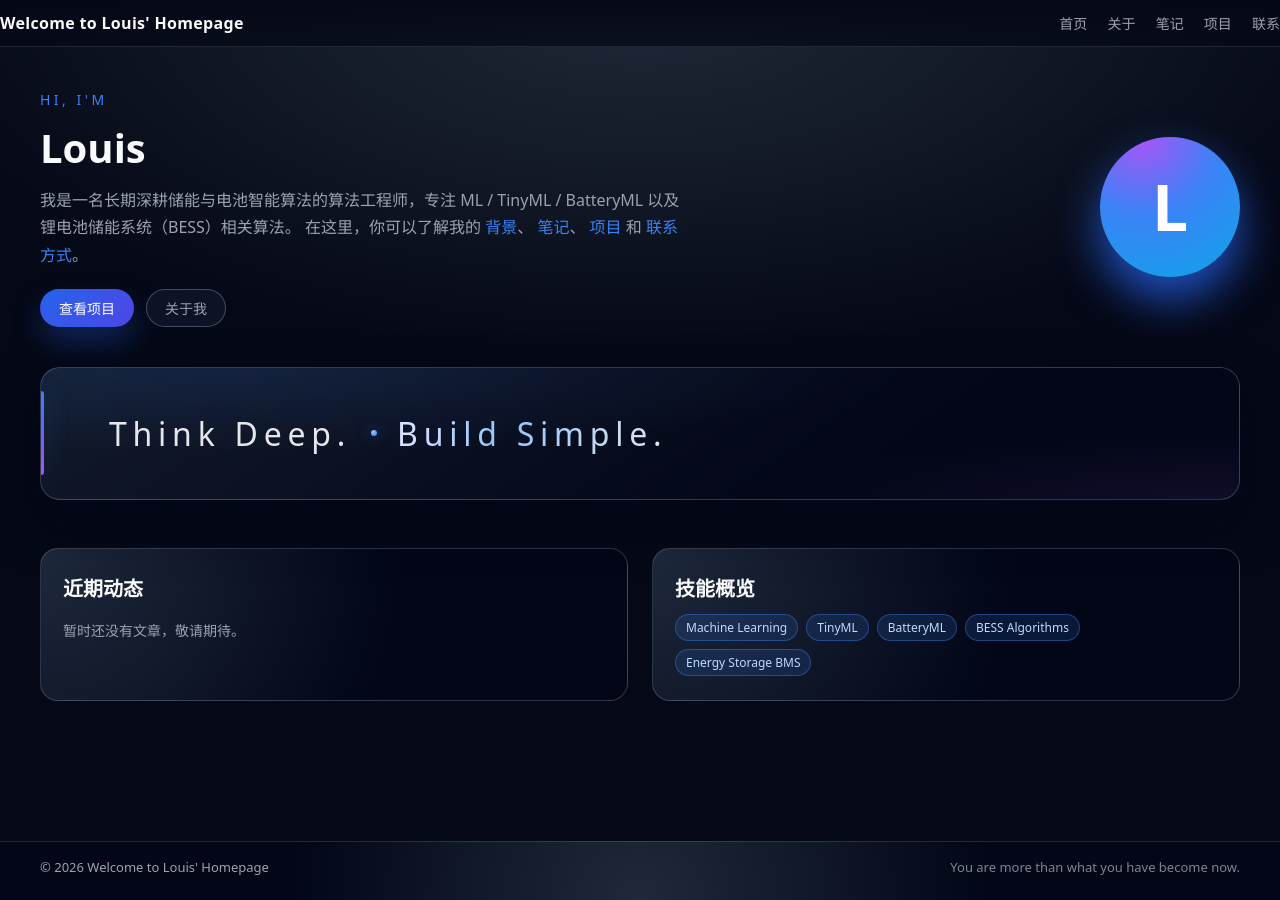
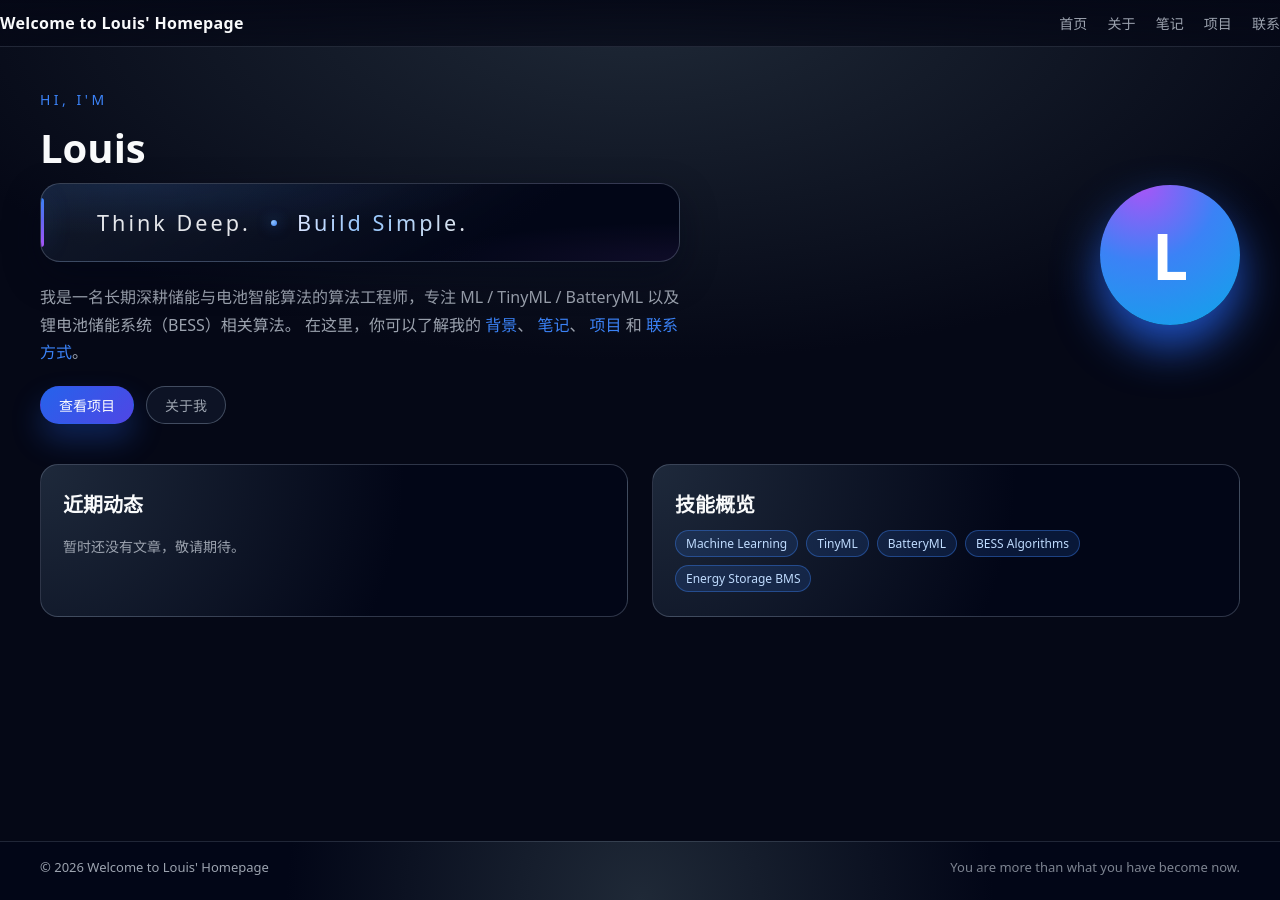
Before and after one commit to louislog/louislog.github.io, a Jekyll site: the page built from index.md, in a window 1280 px wide. Built offline with Jekyll 4.4.1, drawn with Linux system fonts in a browser that asks for light colours.

Commit message:
Refactor slogan showcase section on homepage by removing duplicate code and enhancing CSS styles for improved layout and visual appeal.

```diff
--- a/assets/css/style.css
+++ b/assets/css/style.css
@@ -276,6 +276,21 @@ a:hover {
   flex-shrink: 0;
 }
 
+.hero-text .hero-title {
+  margin-bottom: 8px;
+}
+
+.hero-text .slogan-showcase {
+  margin: 0 0 22px;
+  padding: clamp(16px, 2.8vw, 24px) clamp(18px, 3vw, 28px);
+  box-shadow: 0 14px 36px rgba(2, 6, 23, 0.42);
+}
+
+.hero-text .slogan-showcase-text {
+  font-size: clamp(0.95rem, 2.2vw, 1.35rem);
+  letter-spacing: 0.14em;
+}
+
 .sections-grid {
   display: grid;
   grid-template-columns: repeat(2, 1fr);
--- a/index.md
+++ b/index.md
@@ -7,6 +7,15 @@ title: "Home"
   <div class="hero-text">
     <p class="hero-kicker">Hi, I'm</p>
     <h1 class="hero-title">Louis</h1>
+    <section class="slogan-showcase" aria-label="站点理念">
+      <div class="slogan-showcase-inner">
+        <p class="slogan-showcase-text">
+          <span class="slogan-line">Think Deep.</span>
+          <span class="slogan-separator" aria-hidden="true"></span>
+          <span class="slogan-line">Build Simple.</span>
+        </p>
+      </div>
+    </section>
     <p class="hero-subtitle">
       我是一名长期深耕储能与电池智能算法的算法工程师，专注 ML / TinyML / BatteryML 以及锂电池储能系统（BESS）相关算法。
       在这里，你可以了解我的
@@ -26,16 +35,6 @@ title: "Home"
     </div>
   </div>
 </div>
-
-<section class="slogan-showcase" aria-label="站点理念">
-  <div class="slogan-showcase-inner">
-    <p class="slogan-showcase-text">
-      <span class="slogan-line">Think Deep.</span>
-      <span class="slogan-separator" aria-hidden="true"></span>
-      <span class="slogan-line">Build Simple.</span>
-    </p>
-  </div>
-</section>
 
 <div class="sections-grid">
   <section class="section">
```
